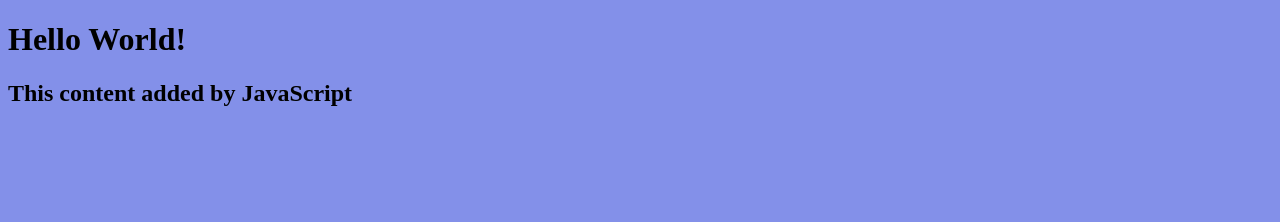
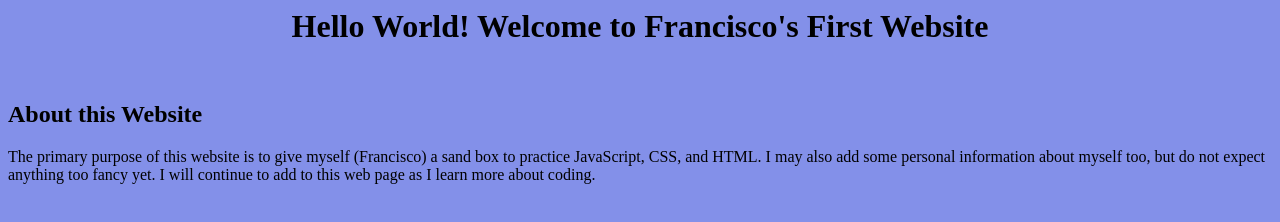
Before and after one commit to FranciscoNav/francisco-first-website, a plain HTML site: page index.html in a window 1280 px wide. Drawn offline with Linux system fonts and the light colour scheme.

Commit message:
Added additional content to script, and aligned headers

```diff
--- a/index.html
+++ b/index.html
@@ -5,7 +5,10 @@
         <title>My Website</title>
     </head>
     <body>
-        <h1>Hello World!</h1>
+        <h1>Hello World! Welcome to Francisco's First Website </h1>
+        <br>
+        <br>
+        <h2>About this Website</h2>
         <script src="script.js"></script>
     </body>
 </html>
--- a/script.js
+++ b/script.js
@@ -1,3 +1,4 @@
-const h2 = document.createElement('h2');
-h2.textContent = "This content added by JavaScript";
-document.querySelector('body').appendChild(h2);
+const p1 = document.createElement('p1');
+p1.textContent = 'The primary purpose of this website is to give myself (Francisco) a sand box to practice JavaScript, CSS, and HTML. I may also add some personal information about myself too, but do not expect anything too fancy yet. I will continue to add to this web page as I learn more about coding. ';
+document.querySelector('body').appendChild(p1);
+p1.id = "javaContent"
--- a/style.css
+++ b/style.css
@@ -1,3 +1,5 @@
-body {
-    background: rgb(131, 144, 233);
-  }
+body {background: rgb(131, 144, 233);}
+
+h1 {margin: auto;
+  position:relative;
+  text-align: center;}
```
